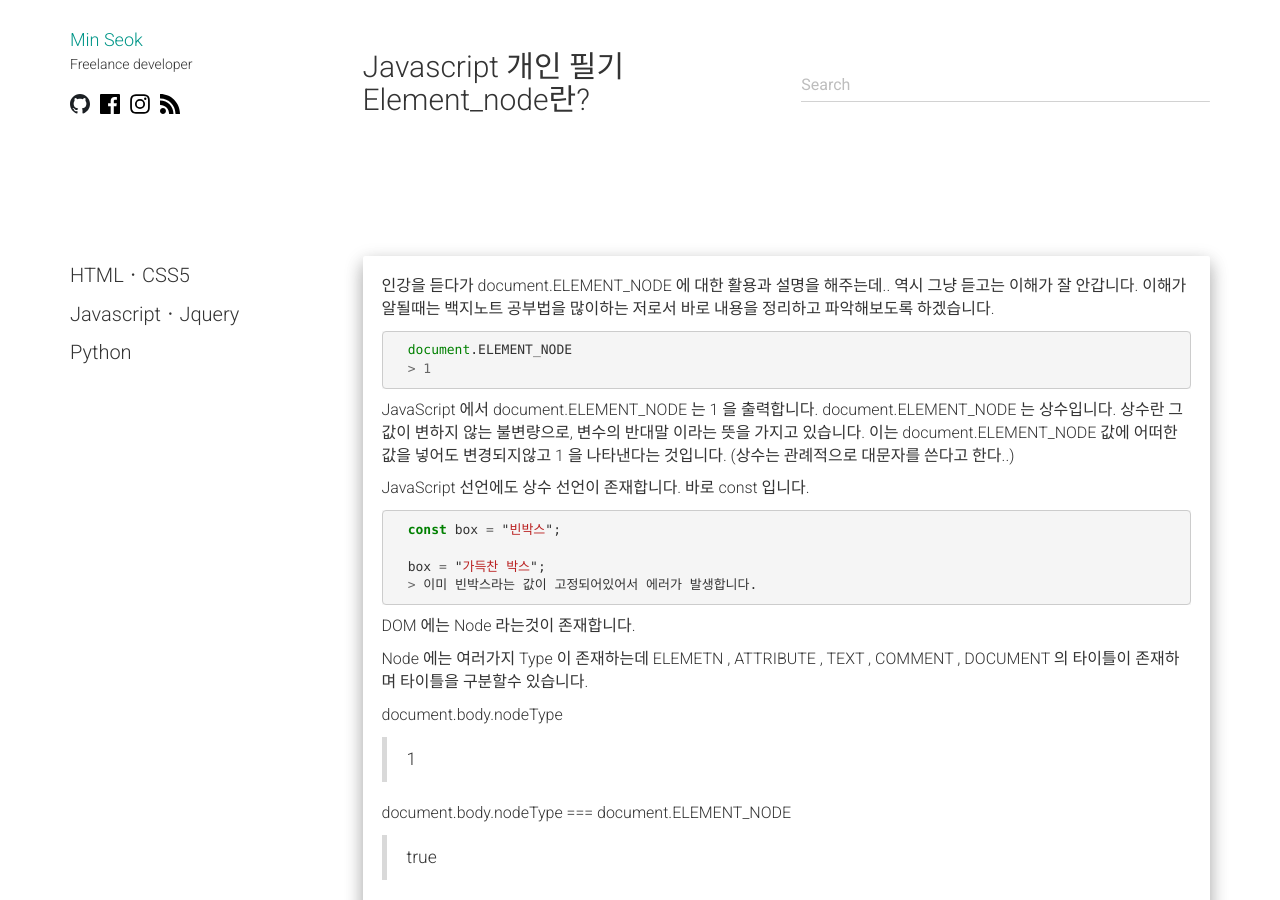
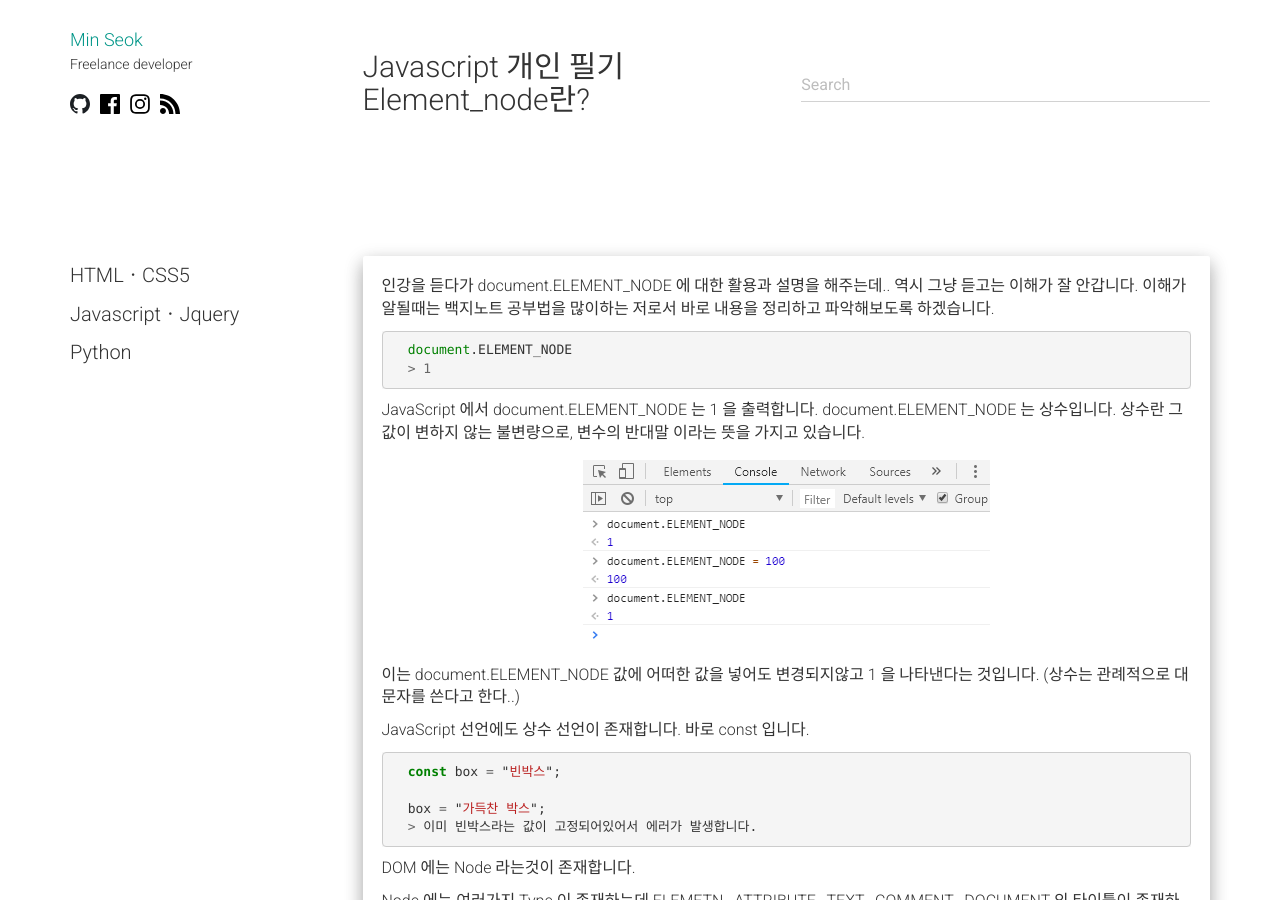
Before and after one commit to alalstjr/promote.github.io, a Jekyll site: the page built from _posts/2018-09-04-JavaScript 개인 필기-ELEMENT_NODE란?.md, in a window 1280 px wide and 900 px high. Built offline with Jekyll 4.4.1, drawn with Linux system fonts in a browser that asks for light colours; nearby versions of some CDN libraries; our own code applies the rules of GitHub Pages for plain Markdown files; comment, search, counter and statistics services are not loaded.

Commit message:
Update 2018-09-04-JavaScript 개인 필기-ELEMENT_NODE란?.md

```diff
--- a/_posts/2018-09-04-JavaScript 개인 필기-ELEMENT_NODE란?.md
+++ b/_posts/2018-09-04-JavaScript 개인 필기-ELEMENT_NODE란?.md
@@ -9,6 +9,9 @@
 JavaScript 에서 document.ELEMENT_NODE 는 1 을 출력합니다.
 document.ELEMENT_NODE 는 상수입니다.
 상수란 그 값이 변하지 않는 불변량으로, 변수의 반대말 이라는 뜻을 가지고 있습니다.
+<div class="img-box">
+  <img src="{{ site.baseurl }}/static/img/post/2018-09-04-1.png" alt="자바스크립트 출력확인" />
+ </div>
 이는 document.ELEMENT_NODE 값에 어떠한 값을 넣어도 변경되지않고 1 을 나타낸다는 것입니다. (상수는 관례적으로 대문자를 쓴다고 한다..)
 
 JavaScript 선언에도 상수 선언이 존재합니다.
```
